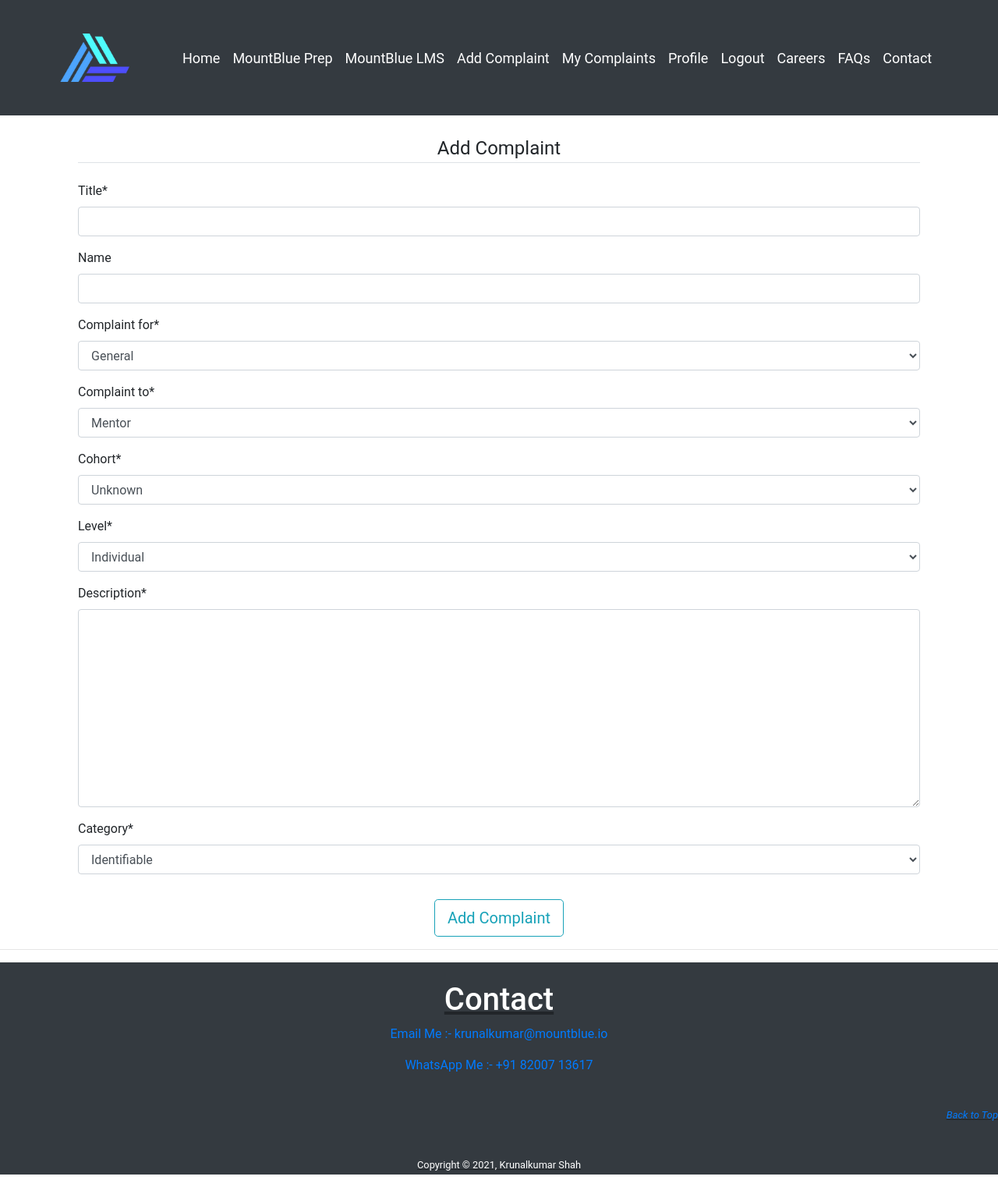
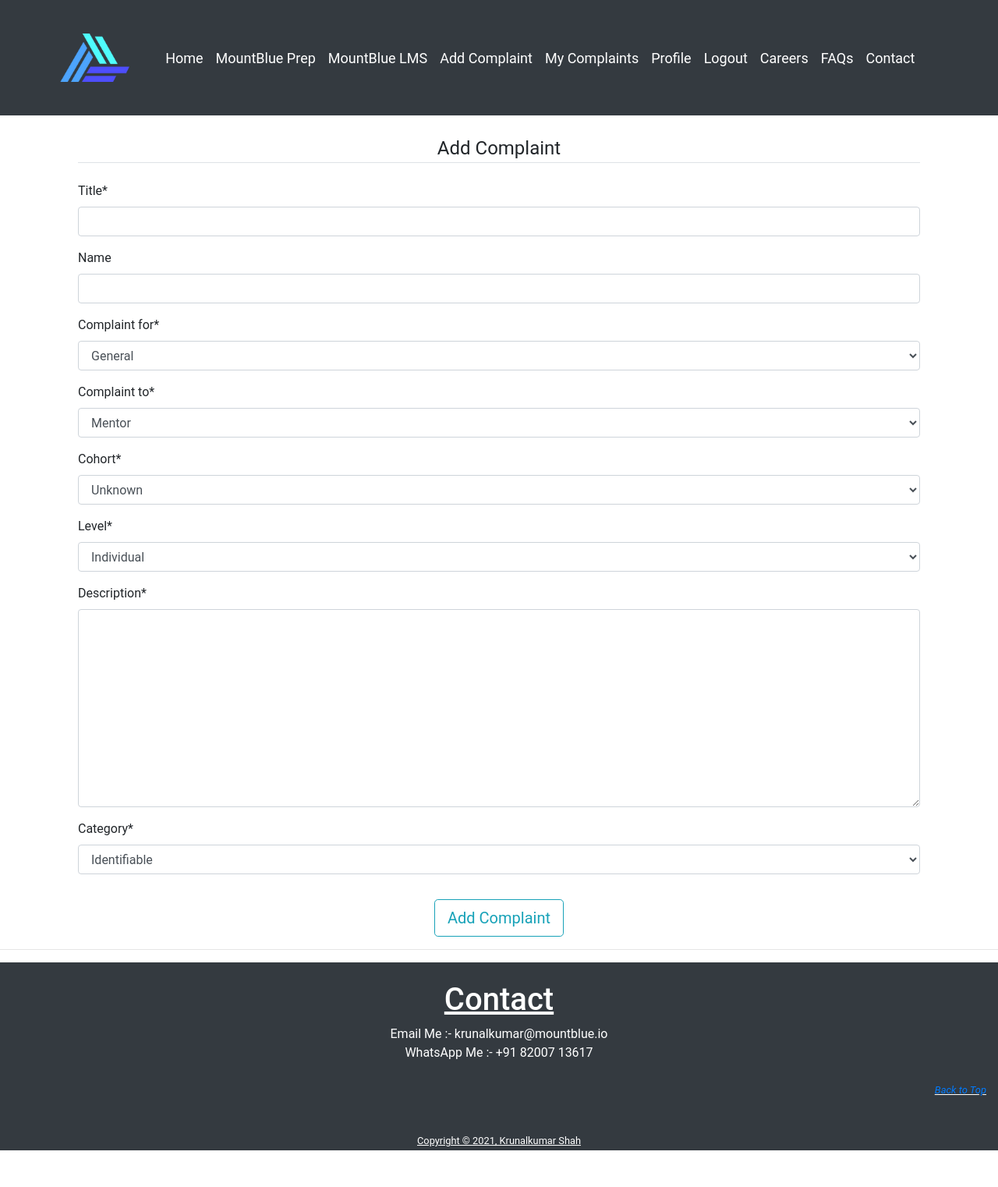
Before and after one commit to officialkrunalkumar/grievances-redressal-portal-using-django, a Django app: page /complaints/add_complaint in a window 1280 px wide. Shown: the whole page at 78% size. After the commit the page ends 1475 px from the top, so only its background shows below. Run offline with Django 3.2, Linux system fonts and the light colour scheme; the visitor is signed in with stand-in values (Sample User, id 1); some libraries are stand-ins or nearby versions.

Commit message:
UI changes

```diff
--- a/grs/static/style/main.css
+++ b/grs/static/style/main.css
@@ -58,6 +58,27 @@ body {
     object-fit: cover;
 }
 
+footer{
+    /* position: static; */
+    bottom: 0;
+    left: 0;
+    right: 0;
+    text-align: center;
+    line-height: 24px;
+    background-color: rgb(30, 30, 170);
+    color: white;
+}
+
+.footer-link{
+    color: white;
+}
+
+
+.footer-link:hover{
+    color: white;
+    font-size: 1em;
+}
+
 @media screen and (max-width:768px) {
     .navbar {
         padding: 2%;
@@ -80,11 +101,3 @@ body {
         color: white;
     }
 }
-footer{
-    /* position: static; */
-    bottom: 0;
-    left: 0;
-    right: 0;
-    text-align: center;
-    line-height: 24px;
-  }
--- a/grs/users/templates/users/base.html
+++ b/grs/users/templates/users/base.html
@@ -15,12 +15,12 @@
   </head>
   <body>
     <nav class="navbar navbar-expand-lg navbar-light bg-dark text-center">
-        <a class="navbar-brand" href="https://www.mountblue.io"><img class="nav-logo" src="{% static 'template_image/mb.jpg' %}" alt="MountBlue Logo"></a>
+        <a class="navbar-brand" href="https://www.mountblue.io" target="blank"><img class="nav-logo" src="{% static 'template_image/mb.jpg' %}" alt="MountBlue Logo"></a>
         <button class="navbar-toggler" type="button" data-toggle="collapse" data-target="#navbarNav" aria-controls="navbarNav" aria-expanded="false" aria-label="Toggle navigation">
           <span class="navbar-toggler-icon"></span>
         </button>
         <div class="collapse navbar-collapse" id="navbarNav">
-          <ul class="navbar-nav ml-auto">
+          <ul class="navbar-nav mx-auto">
             <li class="nav-item active">
               <a class="nav-link" href="{% url 'home:home' %}">Home</a>
             </li>
@@ -30,10 +30,10 @@
             <li class="nav-item active">
               <a class="nav-link" href="https://learn.mountblue.io/" target="blank">MountBlue LMS</a>
             </li>
+            {% if user.is_authenticated %}
             <li class="nav-item">
               <a class="nav-link" href="{% url 'complaints:add_complaint' %}">Add Complaint</a>
             </li>
-            {% if user.is_authenticated %}
             <li class="nav-item">
               <a class="nav-link" href="{% url 'complaints:my_complaints' %}">My Complaints</a>
             </li>
@@ -77,14 +77,24 @@
     <hr>
     <footer id="contact" class="bg-dark">
       <br>
-      <u><h1 style="color: white">Contact</h1></u>
-      <p><a href="mailto:krunalkumar@mountblue.io" target="_blank">Email Me :- krunalkumar@mountblue.io</a></p>
-      <p><a href="https://wa.me/918200713617?text=Hello" target="_blank">WhatsApp Me :- +91 82007 13617</a></p>
+      <div class="container-fluid">
+      <u><h1>Contact</h1></u>
+      <div>
+      <a class="footer-link" href="mailto:krunalkumar@mountblue.io" target="_blank">Email Me :- krunalkumar@mountblue.io</a>
+      </div>
+      <div>
+      <a class="footer-link" href="https://wa.me/918200713617?text=Hello" target="_blank">WhatsApp Me :- +91 82007 13617</a>
+      </div>
       <br>
-      <i><u><p style="text-align: right; font-size: small;"><a href="#navbarNav">Back to Top</a></p></u></i>
+      <i><u><p style="text-align: right; font-size: small;"><a href="#home">Back to Top</a></p></u></i>
       <br>
-      <u><small><p style="color: white">Copyright &copy; 2021, Krunalkumar Shah</p></small></u>
-  </footer>
+      <u>
+          <span class="footer-link">
+          <small>Copyright &copy; 2021, Krunalkumar Shah</small>
+          </span>
+      </u>
+      </div>
+    </footer>
     <!-- Optional JavaScript -->
     <!-- jQuery first, then Popper.js, then Bootstrap JS -->
     <script src="https://code.jquery.com/jquery-3.2.1.slim.min.js" integrity="sha384-KJ3o2DKtIkvYIK3UENzmM7KCkRr/rE9/Qpg6aAZGJwFDMVNA/GpGFF93hXpG5KkN" crossorigin="anonymous"></script>
```
Also changed, not shown: grs/home/templates/home/home.html (+17 -7 lines).
